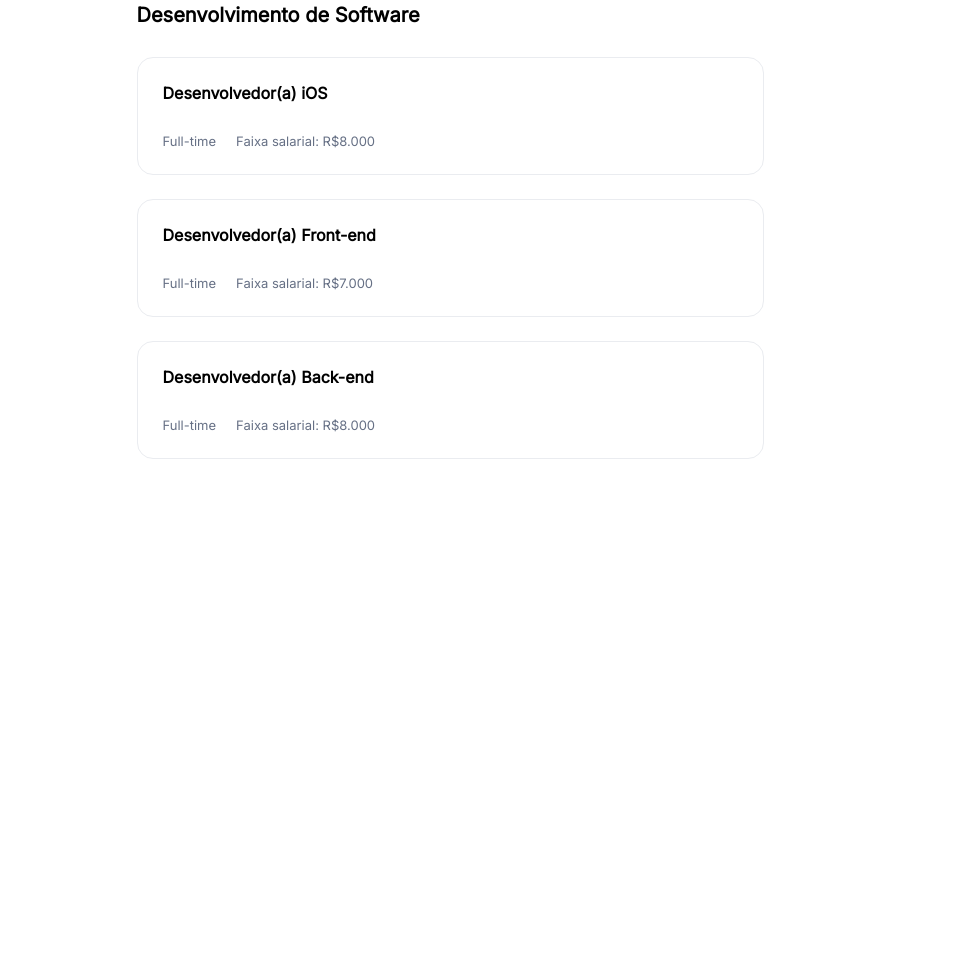
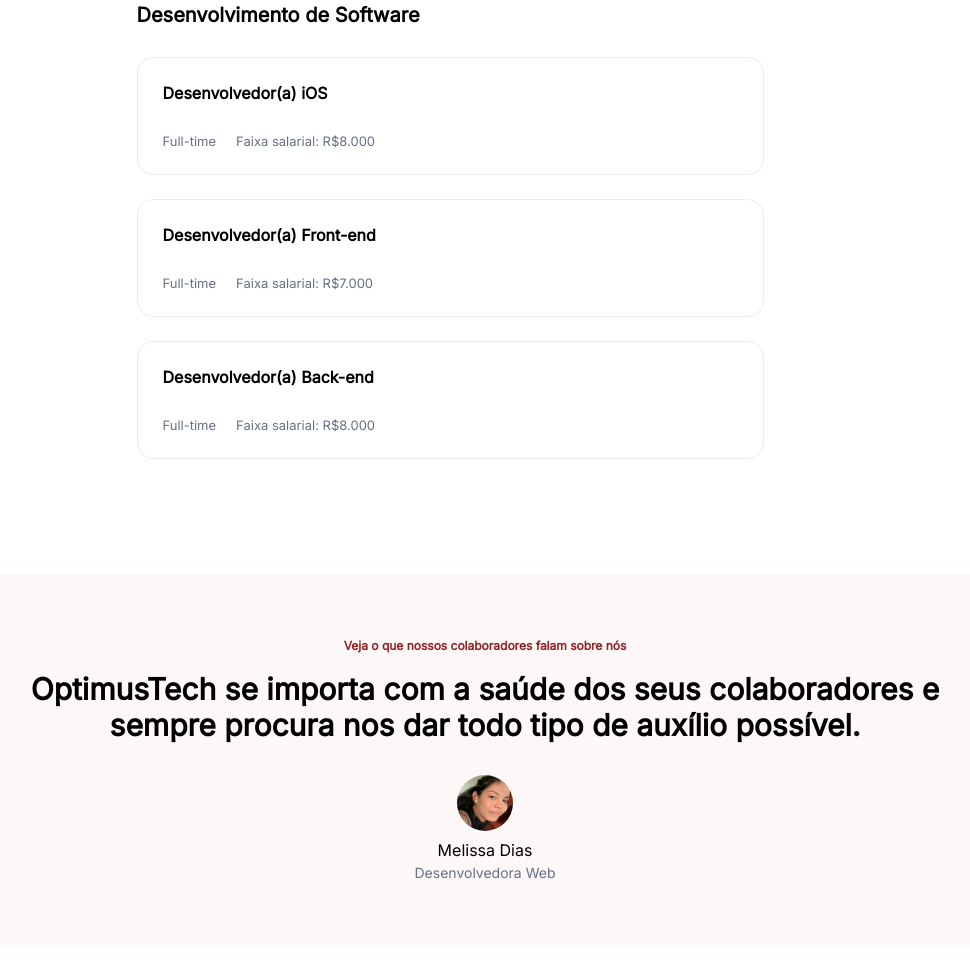
Before and after one commit to mhaffz/optimustech-landing-page, a plain HTML site: page index.html in a window 1280 px wide. Shown: the part 1857-2830 px from the top of the page, without its empty margins (155-1125 px from the left). Before the commit the page ends 2368 px from the top, so only its background shows below. Drawn offline with nearby package versions, Linux system fonts and the light colour scheme.

Commit message:
adding collaborators section

```diff
--- /dev/null
+++ b/assets/css/main/collaborators.css
@@ -0,0 +1,44 @@
+.collaborators__container {
+    display: flex;
+    flex-direction: column;
+    align-items: center;
+    text-align: center;
+    margin-top: 3.5rem;
+}
+
+.collaborators__container span {
+    background-color: rgba(195, 25, 25, 0.03);
+    padding: 6.4rem;
+}
+
+.collaborators__container .collaborators__description p {
+    color: var(--blackred-color);
+    font-size: 1.2rem;
+    font-weight: bold;
+    margin-bottom: 1.8rem;
+}
+
+.collaborators__container .collaborators__description h2 {
+    font-size: 3rem;
+    font-weight: bold;
+    margin-bottom: 3.2rem;
+}
+
+.collaborators__container .collaborators__person img {
+    height: 5.6rem;
+    width: 5.6rem;
+    border-radius: 20rem;
+}
+
+.collaborators__container .collaborators__person p {
+    font-size: 1.4rem;
+    color: var(--gray-color);
+}
+
+.collaborators__container .collaborators__person #collaborator__name {
+    font-size: 1.6rem;
+    color: #000;
+    font-weight: 500;
+    margin-top: 0.8rem;
+    margin-bottom: 0.4rem;
+}
--- a/assets/css/main/jobs-section/jobs-presentation.css
+++ b/assets/css/main/jobs-section/jobs-presentation.css
@@ -25,6 +25,7 @@
 .jobs__container .jobs__presentation img {
     width: 100%;
     margin-top: 6rem;
+    border-radius: 1rem;
 }
 
 .jobs__presentation {
--- a/index.html
+++ b/index.html
@@ -21,6 +21,7 @@
     <link rel="stylesheet" href="./assets/css/main/jobs-section/jobs.css">
     <link rel="stylesheet" href="./assets/css/main/jobs-section/jobs-presentation.css">
     <link rel="stylesheet" href="./assets/css/main/jobs-section/jobs-description.css">
+    <link rel="stylesheet" href="./assets/css/main/collaborators.css">
     <!-- ScrollReveal -->
     <script src="https://unpkg.com/scrollreveal" defer></script>
     <script src="./assets/js/scrollReveal.js" defer></script>
@@ -137,6 +138,21 @@
                 </div>
             </div>
         </section>
+        <section class="collaborators">
+            <div class="collaborators__container container">
+                <span>
+                    <div class="collaborators__description">
+                        <p>Veja o que nossos colaboradores falam sobre nós</p>
+                        <h2>OptimusTech se importa com a saúde dos seus colaboradores e<br>sempre procura nos dar todo tipo de auxílio possível.</h2>
+                    </div>
+                    <div class="collaborators__person">
+                        <img src="./assets/img/collaborator-img.jpeg" alt="Foto de colaboradora, Desenvolvedora Web">
+                        <p id="collaborator__name">Melissa Dias</p>
+                        <p>Desenvolvedora Web</p>
+                    </div>
+                </span>
+            </div>
+        </section>
     </main>
 </body>
 </html>
```
Also changed, not shown: assets/img/collaborator-img.jpeg (added).
